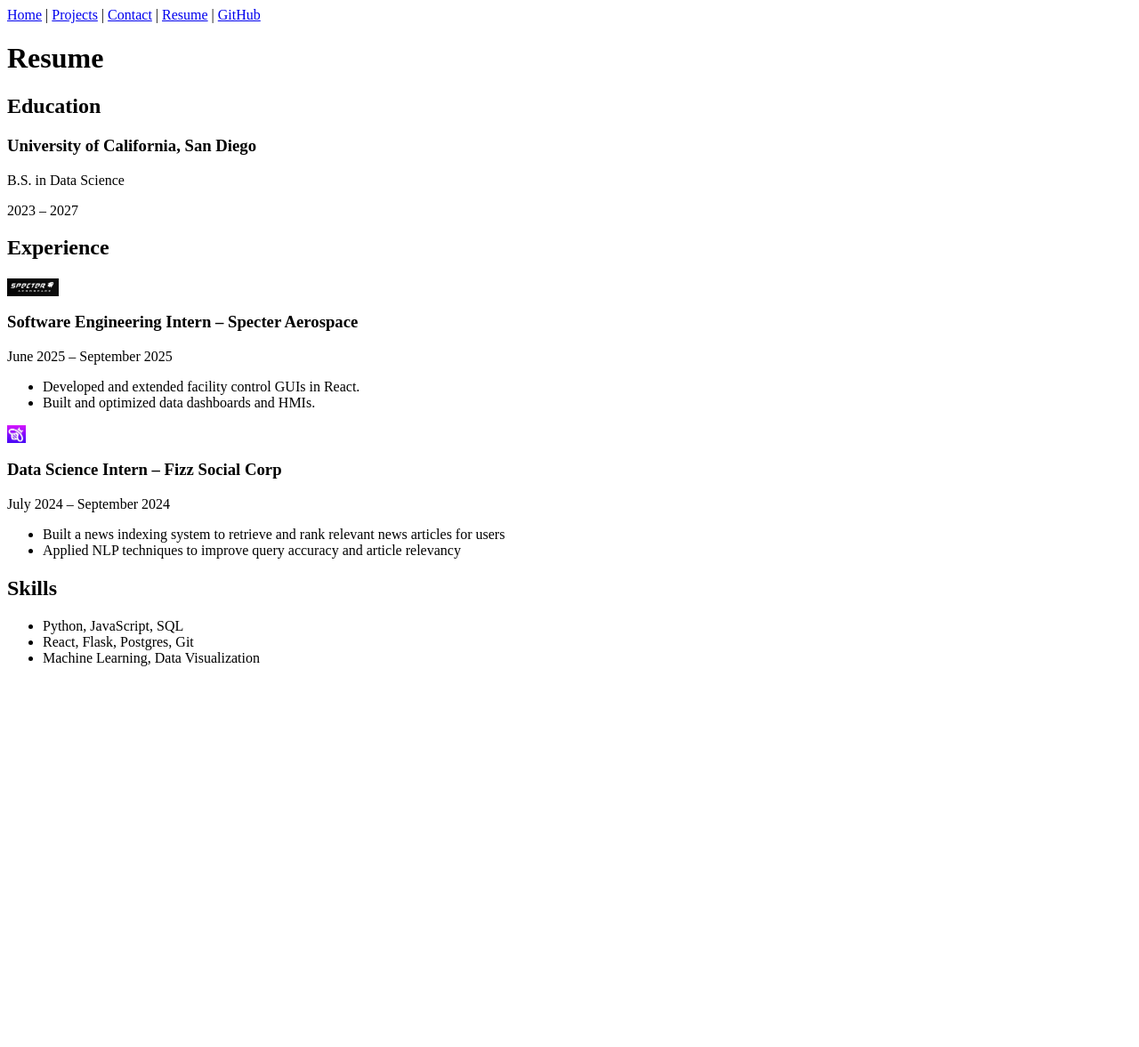
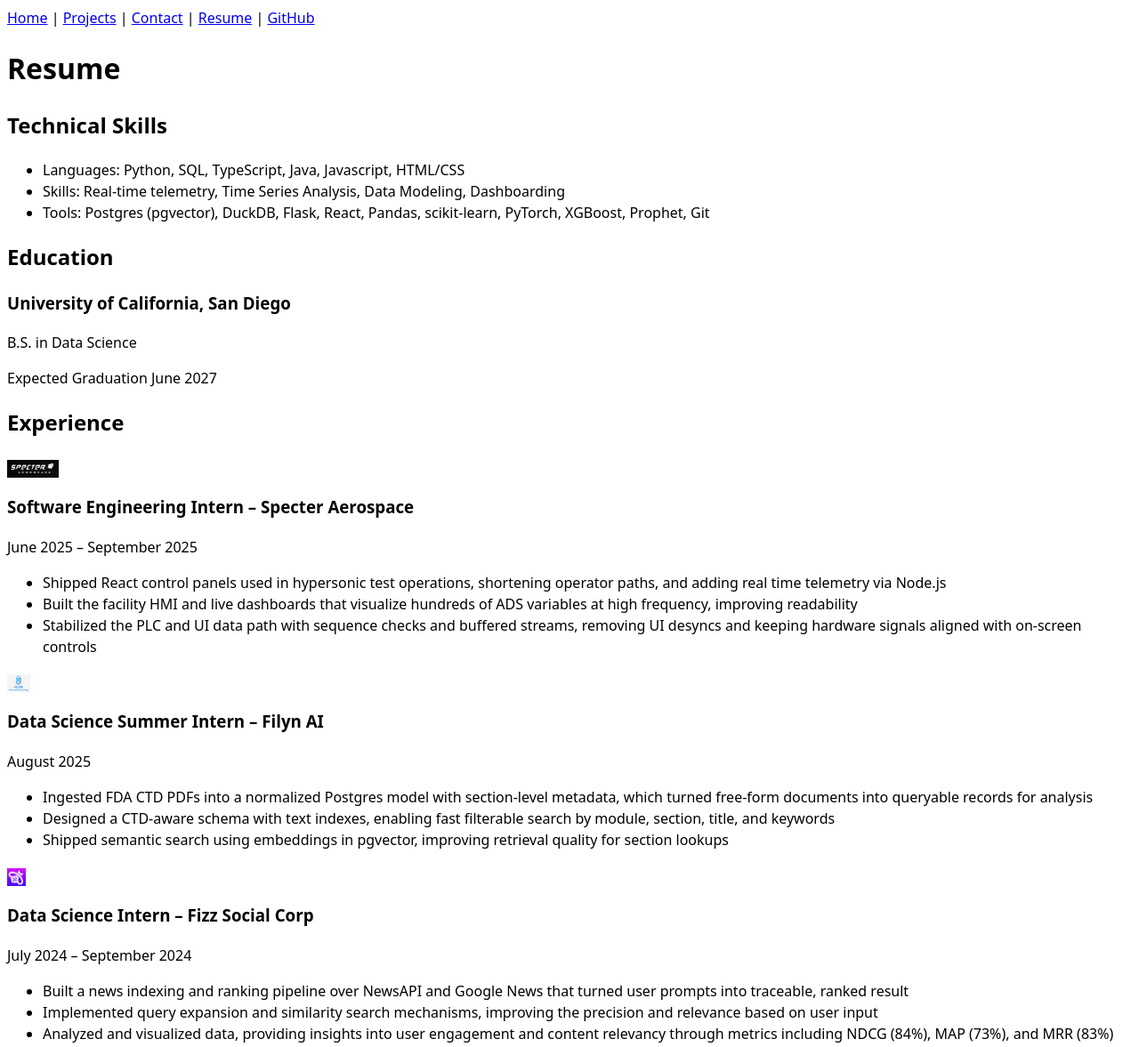
Before and after one commit to jeremyjcheng/portfolio, a plain HTML site: page resume/index.html in a window 1280 px wide. Shown: the whole page at 89% size. Before the commit the page ends 800 px from the top, so only its background shows below. Drawn offline with Linux system fonts and the light colour scheme; files that its build step writes are made by us from their sources.

Commit message:
Update resume

```diff
--- a/resume/index.html
+++ b/resume/index.html
@@ -4,6 +4,7 @@
     <meta charset="UTF-8" />
     <meta name="viewport" content="width=device-width, initial-scale=1.0" />
     <title>Resume</title>
+    <link rel="stylesheet" href="style.css" />
   </head>
   <body>
     <nav>
@@ -16,11 +17,25 @@
     <h1>Resume</h1>
 
     <section>
+      <h2>Technical Skills</h2>
+      <ul>
+        <li>Languages: Python, SQL, TypeScript, Java, Javascript, HTML/CSS</li>
+        <li>
+          Skills: Real-time telemetry, Time Series Analysis, Data Modeling,
+          Dashboarding
+        </li>
+        <li>
+          Tools: Postgres (pgvector), DuckDB, Flask, React, Pandas,
+          scikit-learn, PyTorch, XGBoost, Prophet, Git
+        </li>
+      </ul>
+    </section>
+    <section>
       <h2>Education</h2>
       <article>
         <h3>University of California, San Diego</h3>
         <p>B.S. in Data Science</p>
-        <time>2023 – 2027</time>
+        <time>Expected Graduation June 2027</time>
       </article>
     </section>
 
@@ -35,8 +50,45 @@
         <h3>Software Engineering Intern – Specter Aerospace</h3>
         <time>June 2025 – September 2025</time>
         <ul>
-          <li>Developed and extended facility control GUIs in React.</li>
-          <li>Built and optimized data dashboards and HMIs.</li>
+          <li>
+            Shipped React control panels used in hypersonic test operations,
+            shortening operator paths, and adding real time telemetry via
+            Node.js
+          </li>
+          <li>
+            Built the facility HMI and live dashboards that visualize hundreds
+            of ADS variables at high frequency, improving readability
+          </li>
+          <li>
+            Stabilized the PLC and UI data path with sequence checks and
+            buffered streams, removing UI desyncs and keeping hardware signals
+            aligned with on-screen controls
+          </li>
+        </ul>
+      </article>
+
+      <article>
+        <img
+          src="../images/filyn.png"
+          alt="Fizz Logo"
+          style="height: 20px; vertical-align: middle; margin-right: 8px"
+        />
+        <h3>Data Science Summer Intern – Filyn AI</h3>
+        <time>August 2025</time>
+        <ul>
+          <li>
+            Ingested FDA CTD PDFs into a normalized Postgres model with
+            section-level metadata, which turned free-form documents into
+            queryable records for analysis
+          </li>
+          <li>
+            Designed a CTD-aware schema with text indexes, enabling fast
+            filterable search by module, section, title, and keywords
+          </li>
+          <li>
+            Shipped semantic search using embeddings in pgvector, improving
+            retrieval quality for section lookups
+          </li>
         </ul>
       </article>
       <article>
@@ -49,24 +101,20 @@
         <time>July 2024 – September 2024</time>
         <ul>
           <li>
-            Built a news indexing system to retrieve and rank relevant news
-            articles for users
+            Built a news indexing and ranking pipeline over NewsAPI and Google
+            News that turned user prompts into traceable, ranked result
           </li>
           <li>
-            Applied NLP techniques to improve query accuracy and article
-            relevancy
+            Implemented query expansion and similarity search mechanisms,
+            improving the precision and relevance based on user input
+          </li>
+          <li>
+            Analyzed and visualized data, providing insights into user
+            engagement and content relevancy through metrics including NDCG
+            (84%), MAP (73%), and MRR (83%)
           </li>
         </ul>
       </article>
     </section>
-
-    <section>
-      <h2>Skills</h2>
-      <ul>
-        <li>Python, JavaScript, SQL</li>
-        <li>React, Flask, Postgres, Git</li>
-        <li>Machine Learning, Data Visualization</li>
-      </ul>
-    </section>
   </body>
 </html>
```
Also changed, not shown: contact/index.html (+1 -0 lines), projects/index.html (+1 -0 lines), images/filyn.png (added).
